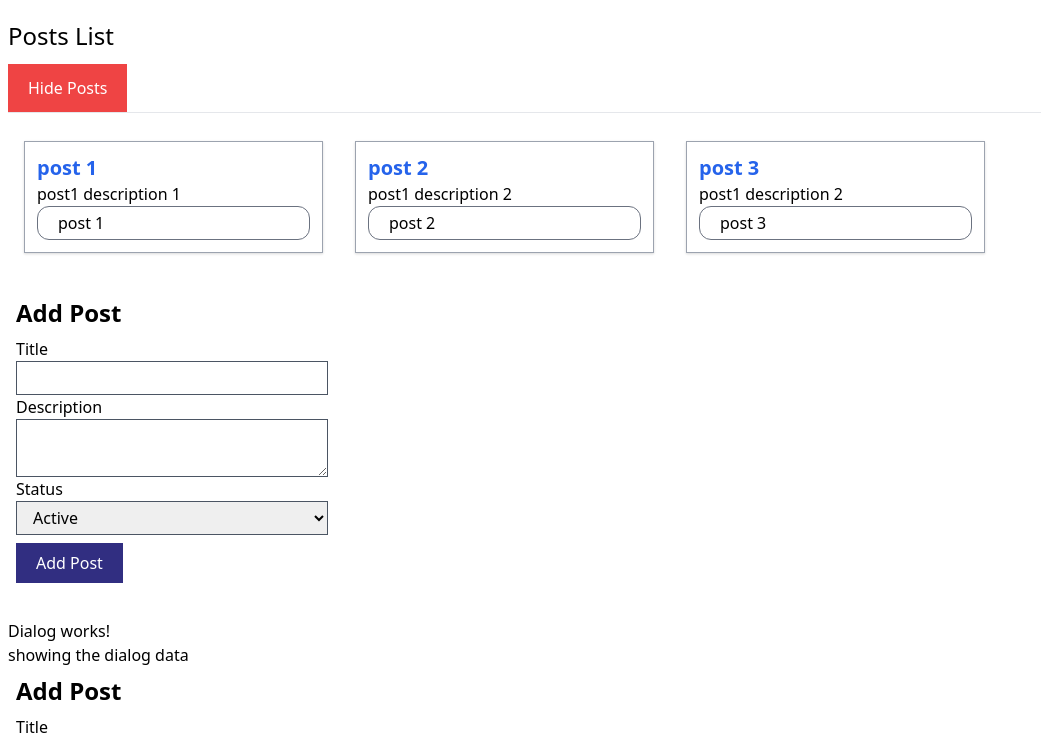
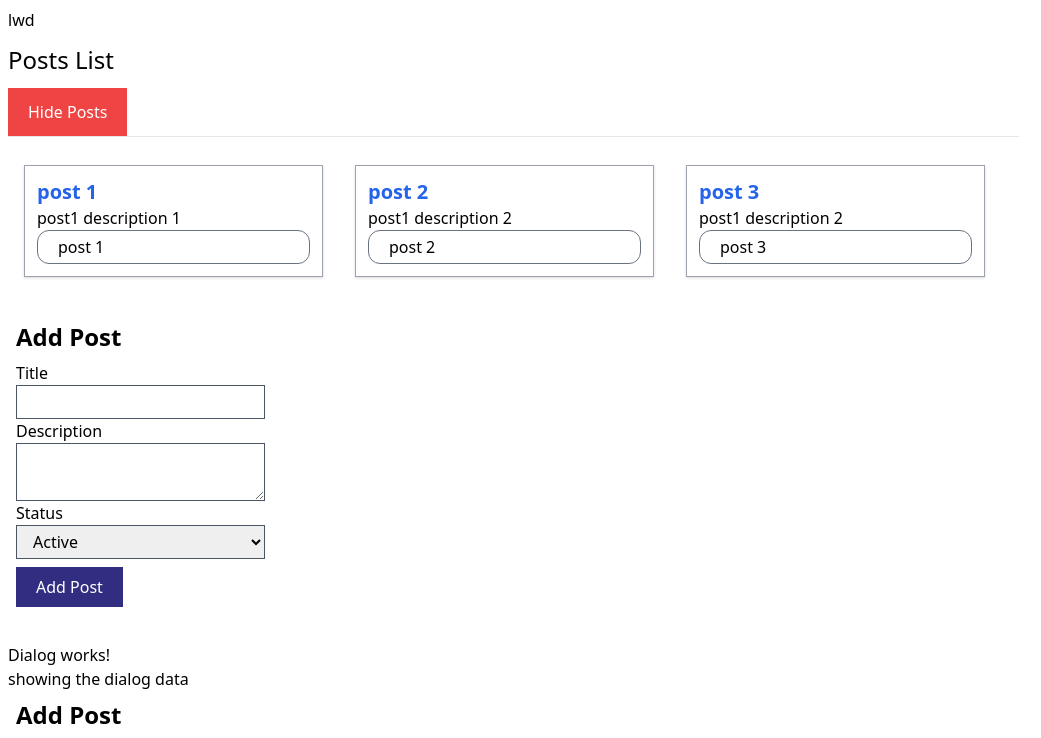
Before and after one commit to shivrajpro/react-by-lwd, a React (Create React App) app: page / in a window 1280 px wide. Shown: the top 738 px of the page, without its empty margins (0-1041 px from the left). Built offline with nearby package versions, Linux system fonts and the light colour scheme.

Commit message:
context API

```diff
--- a/src/App.js
+++ b/src/App.js
@@ -1,10 +1,20 @@
-import './App.css';
-import Posts from './components/Posts/Posts';
+import "./App.css";
+import ButtonContext from "./components/Context/ButtonContext";
+import Sidebar from "./components/Navigation/Sidebar/Sidebar";
+import Posts from "./components/Posts/Posts";
 
 function App() {
     return (
-        <div className='container mx-auto px-2 py-2'>
-            <Posts />
+        <div className="container mx-auto px-2 py-2">
+            <div className="w-1/5">
+                <ButtonContext.Provider value="from contect" >
+                    <Sidebar />
+                </ButtonContext.Provider>
+                <Sidebar name="lwd" />
+            </div>
+            <div className="w-4/5">
+                <Posts />
+            </div>
         </div>
     );
 }
--- /dev/null
+++ b/src/components/Context/ButtonContext.js
@@ -0,0 +1,4 @@
+import React from "react";
+
+const ButtonContext = React.createContext();
+export default ButtonContext;
--- /dev/null
+++ b/src/components/Navigation/Navigation/Navigation.js
@@ -0,0 +1,15 @@
+import ButtonContext from "../../Context/ButtonContext";
+
+const { Component } = require("react");
+
+class Navigation extends Component {
+    static btnContext = ButtonContext;
+    render() {
+        return (<div>
+            <h2> {this.props.name} </h2>
+            <h3> {this.btnContext} </h3>
+        </div>)
+    }
+}
+
+export default Navigation;
--- /dev/null
+++ b/src/components/Navigation/Sidebar/Sidebar.js
@@ -0,0 +1,13 @@
+import Navigation from "../Navigation/Navigation";
+
+const { Component } = require("react");
+
+class Sidebar extends Component{
+    render(){
+        return <div>
+            <Navigation name={this.props.name} />
+        </div>
+    }
+}
+
+export default Sidebar;
```
